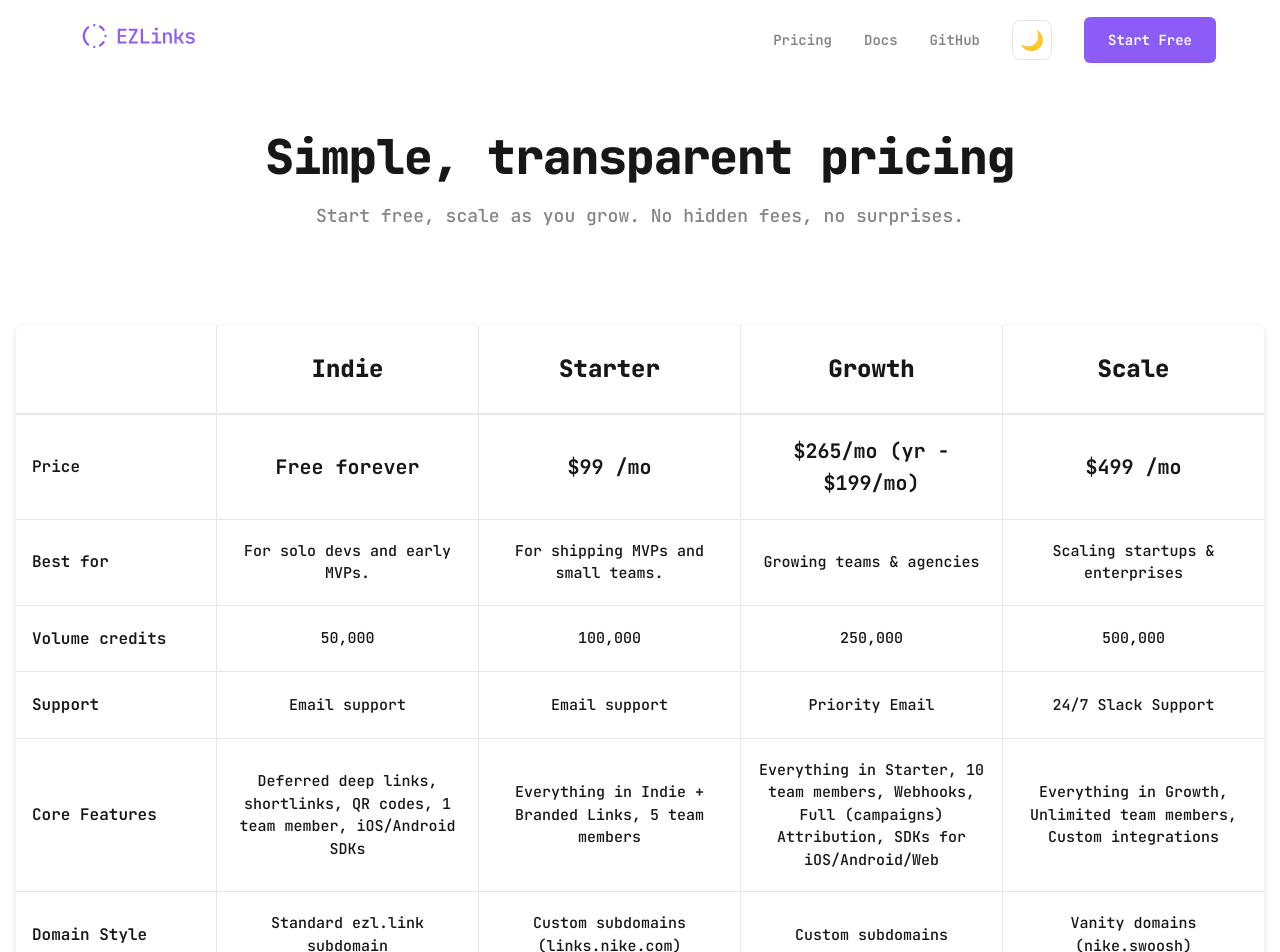
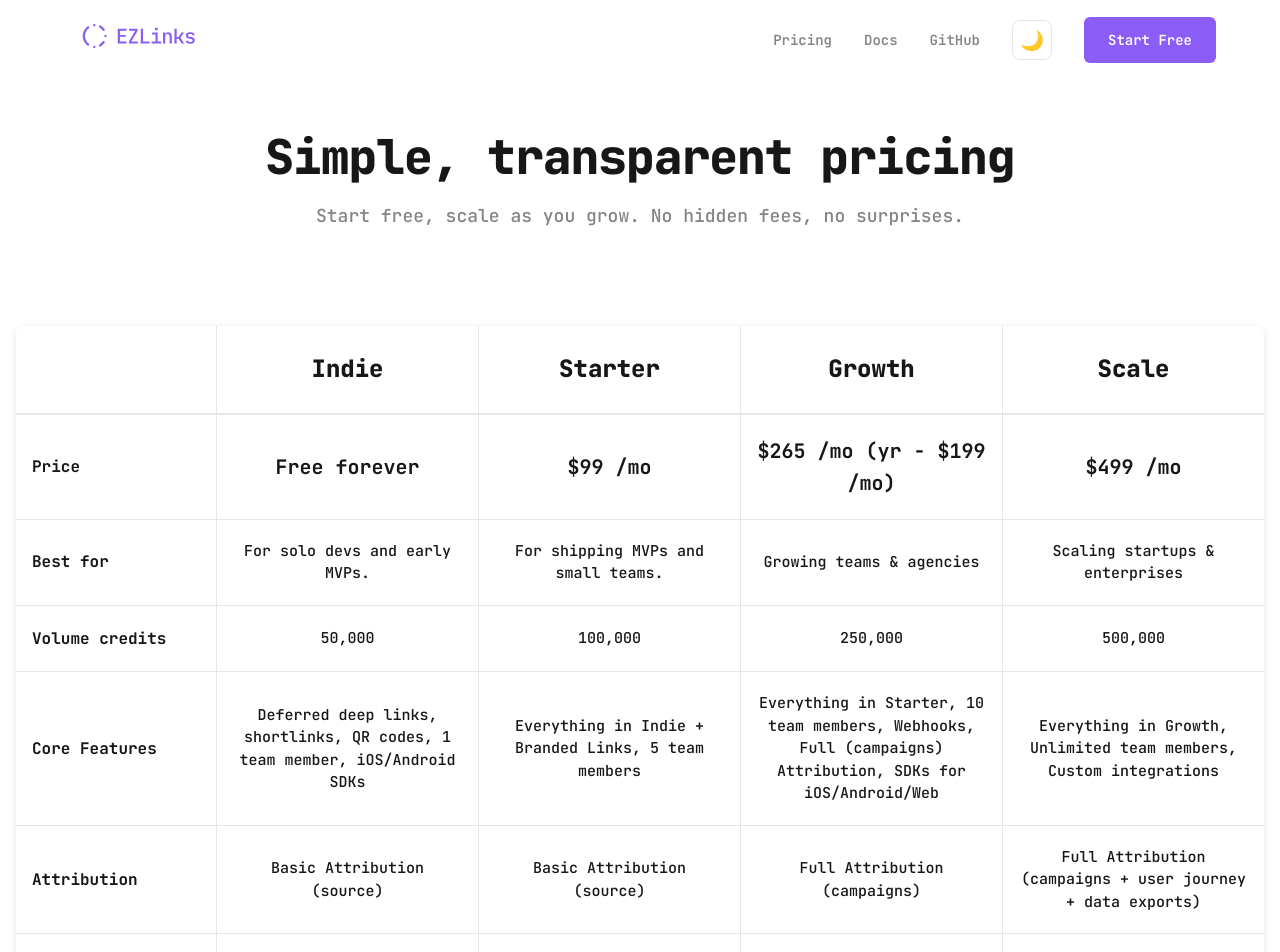
Before and after one commit to GetEZLinks/ezlinks-marketing, a Next.js app: page /pricing in a window 1280 px wide. Shown: the top 952 px of the page. Built offline with nearby package versions, Linux system fonts and the light colour scheme.

Commit message:
Rearranged features. Changed feature label weight.

```diff
--- a/src/components/PricingGrid/PricingGrid.tsx
+++ b/src/components/PricingGrid/PricingGrid.tsx
@@ -25,12 +25,12 @@ const PricingGrid: React.FC = () => {
       price: 'Free forever',
       bestFor: 'For solo devs and early MVPs.',
       credits: '50,000',
-      support: 'Email support',
       coreFeatures: 'Deferred deep links, shortlinks, QR codes, 1 team member, iOS/Android SDKs',
       domainStyle: 'Standard ezl.link subdomain',
       attribution: 'Basic Attribution (source)',
       advancedFeatures: '-',
       security: 'HIPAA',
+      support: 'Email support',
       costPerLink: '~$1.00',
       cta: 'Start Free',
     },
@@ -39,26 +39,26 @@ const PricingGrid: React.FC = () => {
       price: '$99 /mo',
       bestFor: 'For shipping MVPs and small teams.',
       credits: '100,000',
-      support: 'Email support',
       coreFeatures: 'Everything in Indie + Branded Links, 5 team members',
       domainStyle: 'Custom subdomains (links.nike.com)',
       attribution: 'Basic Attribution (source)',
       advancedFeatures: '30-day Data Retention',
       security: 'HIPAA',
+      support: 'Email support',
       costPerLink: '~$1.00',
       cta: 'Start Free Trial'
     },
     {
       name: 'Growth',
-      price: '$265/mo (yr - $199/mo)',
+      price: '$265 /mo (yr - $199 /mo)',
       bestFor: 'Growing teams & agencies',
       credits: '250,000',
-      support: 'Priority Email',
       coreFeatures: 'Everything in Starter, 10 team members, Webhooks, Full (campaigns) Attribution, SDKs for iOS/Android/Web',
       domainStyle: 'Custom subdomains',
       attribution: 'Full Attribution (campaigns)',
       advancedFeatures: '+ 90-day Data Retention',
       security: 'HIPAA',
+      support: 'Priority Email',
       costPerLink: '~$0.40',
       cta: 'Start Free Trial',
     },
@@ -67,12 +67,12 @@ const PricingGrid: React.FC = () => {
       price: '$499 /mo',
       bestFor: 'Scaling startups & enterprises',
       credits: '500,000',
-      support: '24/7 Slack Support',
       coreFeatures: 'Everything in Growth, Unlimited team members, Custom integrations',
       domainStyle: 'Vanity domains (nike.swoosh)',
       attribution: 'Full Attribution (campaigns + user journey + data exports)',
       advancedFeatures: '+ SSO (SAML), Advanced Analytics Dashboards',
       security: 'HIPAA',
+      support: '24/7 Slack Support',
       costPerLink: '~$0.20',
       cta: 'Start Free Trial',
     }
@@ -82,12 +82,12 @@ const PricingGrid: React.FC = () => {
     { label: 'Price', key: 'price' },
     { label: 'Best for', key: 'bestFor' },
     { label: 'Volume credits', key: 'credits' },
-    { label: 'Support', key: 'support' },
     { label: 'Core Features', key: 'coreFeatures' },
+    { label: 'Attribution', key: 'attribution' },
     { label: 'Domain Style', key: 'domainStyle' },
-    { label: 'Attribution', key: 'attribution' },
     { label: 'Advanced Features', key: 'advancedFeatures' },
     { label: 'Security', key: 'security' },
+    { label: 'Support', key: 'support' },
     { label: 'Cost per 1k Links', key: 'costPerLink' },
     { label: '', key: 'cta' },
   ];
@@ -109,7 +109,7 @@ const PricingGrid: React.FC = () => {
         {features.map((feature) => (
           <div key={feature.key} className={styles.featureRow}>
             <div className={styles.featureLabel}>
-              {feature.label}
+              <b>{feature.label}</b>
             </div>
             {tiers.map((tier) => (
               <div key={`${tier.name}-${feature.key}`} className={styles.tierCell}>
```
